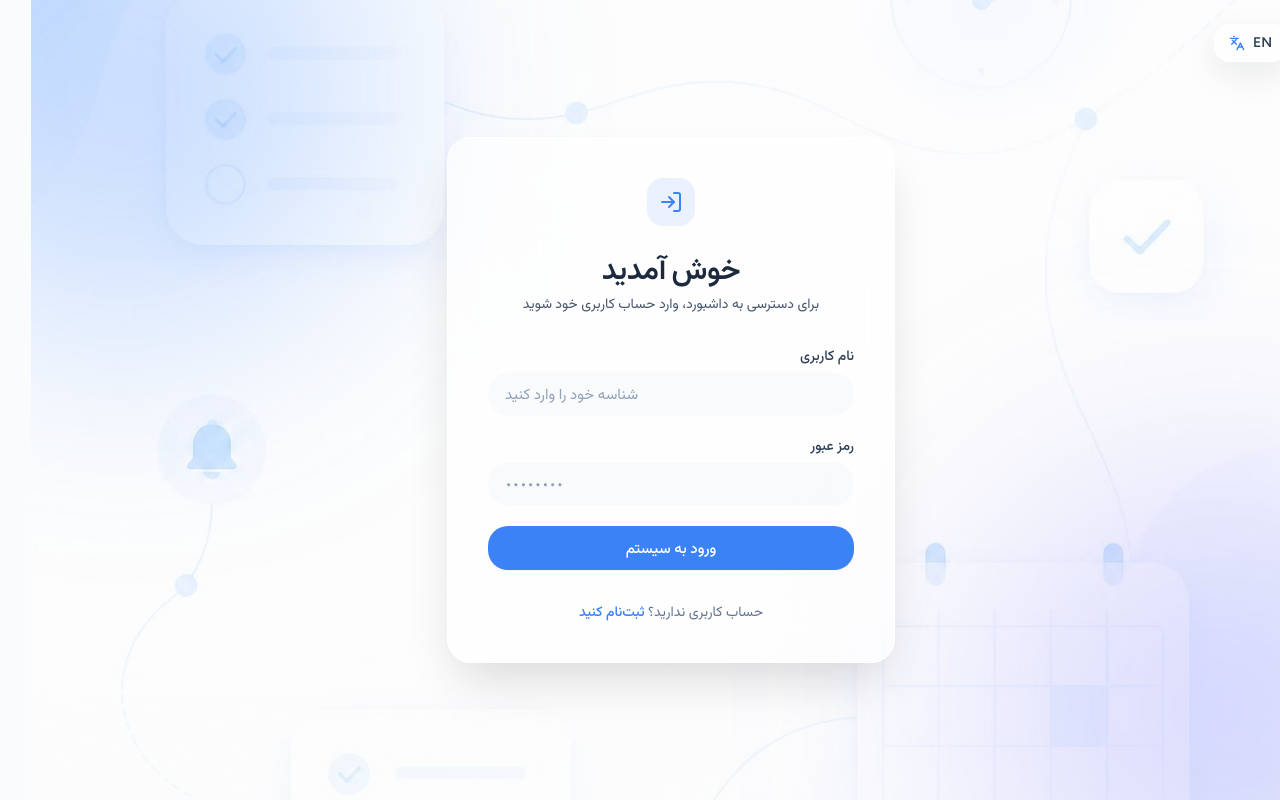
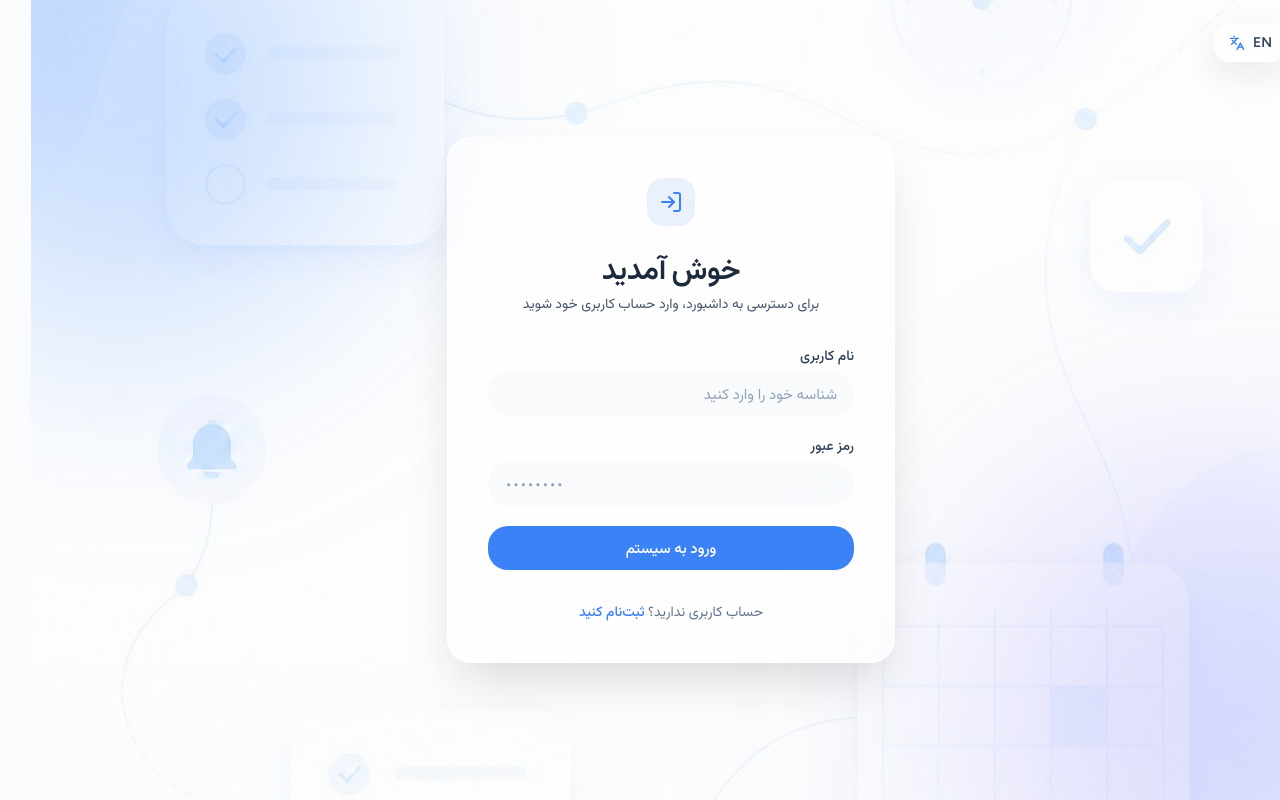
Before and after one commit to ArtADnsh/reminder-app, a React (Vite) app in the folder frontend/: page /login in a window 1280 px wide. Built offline with nearby package versions, Linux system fonts and the light colour scheme; no server answers.

Commit message:
fix(auth): right-align username input field for RTL layout support

```diff
--- a/frontend/src/pages/Login.jsx
+++ b/frontend/src/pages/Login.jsx
@@ -118,7 +118,7 @@ export default function Login() {
                 dir="ltr"
                 aria-invalid={!!errors.username}
                 aria-describedby={errors.username ? 'err-username' : undefined}
-                className={`${BASE_INPUT} ${errors.username ? ERR_INPUT : OK_INPUT}`}
+                className={`${BASE_INPUT} ${errors.username ? ERR_INPUT : OK_INPUT} text-right`}
                 placeholder={t('auth.usernamePlaceholder')}
                 value={username}
                 onChange={(e) => { setUsername(e.target.value); clearErr('username'); }}
--- a/frontend/src/pages/Signup.jsx
+++ b/frontend/src/pages/Signup.jsx
@@ -369,7 +369,7 @@ function SignupStep({ onSuccess }) {
             id="su-username" type="text" autoComplete="username" dir="ltr"
             aria-invalid={!!errors.username}
             aria-describedby={errors.username ? 'err-su-username' : undefined}
-            className={`${BASE_INPUT} ${errors.username ? ERR_INPUT : OK_INPUT}`}
+            className={`${BASE_INPUT} ${errors.username ? ERR_INPUT : OK_INPUT} text-right`}
             placeholder={t('auth.signupUsernamePlaceholder')}
             value={username}
             onChange={(e) => { setUsername(e.target.value); clearErr('username'); }}
```
